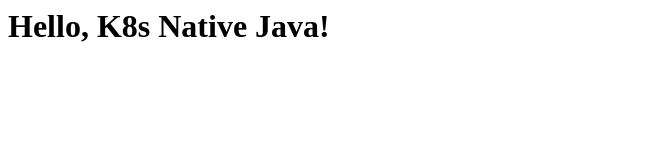
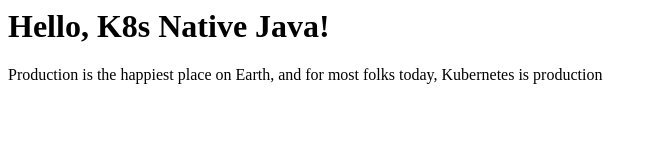
Before and after one commit to kubernetes-native-java/kubernetes-native-java.github.io, a plain HTML site: page index.html in a window 1280 px wide. Shown: the whole page, without its empty margins (0-657 px from the left). Drawn offline with Linux system fonts and the light colour scheme.

Commit message:
Update index.html

```diff
--- a/index.html
+++ b/index.html
@@ -1,3 +1,9 @@
 <html>
-<body><h1> Hello, K8s Native Java! </h1></body>
+<body>
+
+  <h1> Hello, K8s Native Java! </h1>
+  <P>  Production is the happiest place on Earth, and for most folks today, Kubernetes is production
+
+  </p>
+</body>
 </html>
```
